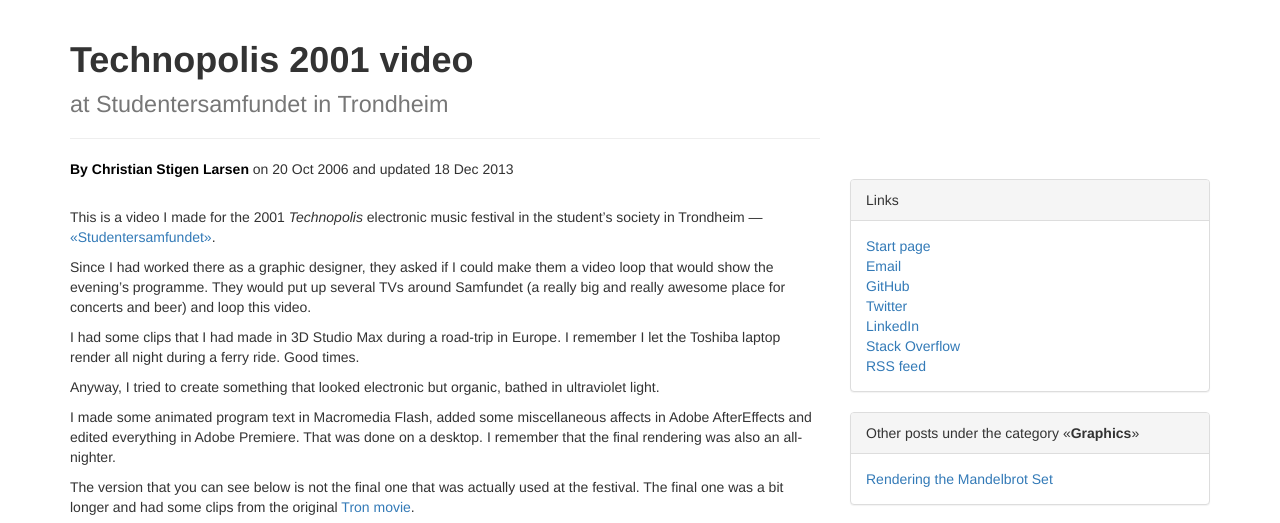
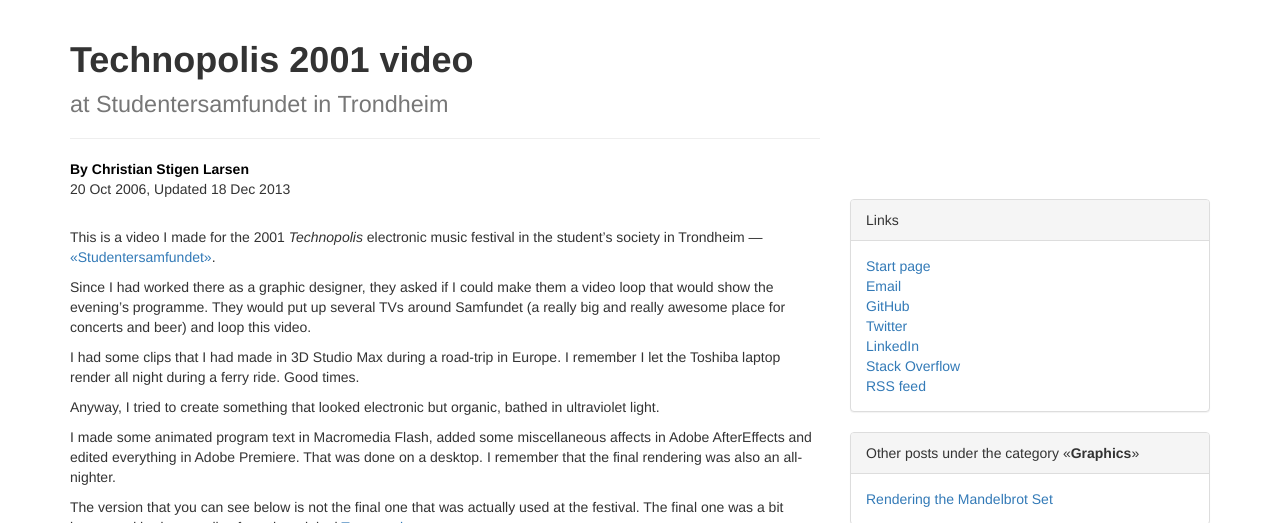
Before and after one commit to cslarsen/csl.name, a Jekyll site: the page built from _posts/2006-10-20-technopolis.markdown, in a window 1280 px wide and 900 px high, cut to the strip 0-523 px from the top of the window. Built offline with Jekyll 4.4.1, drawn with Linux system fonts in a browser that asks for light colours; Markdown is read by kramdown in place of the engine named in the settings; comment, search, counter and statistics services are not loaded.

Commit message:
Makes dates look better

```diff
--- a/_layouts/post.html
+++ b/_layouts/post.html
@@ -14,11 +14,9 @@ layout: default
         </h1>
       </div>
       <div class="byline">
-        <b><a href="/" style="color:black;">By Christian Stigen Larsen</a></b> on
-        {{ page.date | date_to_string }}
-        {% if page.updated %} and updated
-          {{ page.updated | date_to_string }}
-        {% endif %}
+        <b><a href="/" style="color:black;">By Christian Stigen Larsen</a></b>
+        <br/>
+        {{ page.date | date_to_string }}{% if page.updated %}, Updated {{ page.updated | date_to_string }} {% endif %}
       </div>
     </div>
 
```
